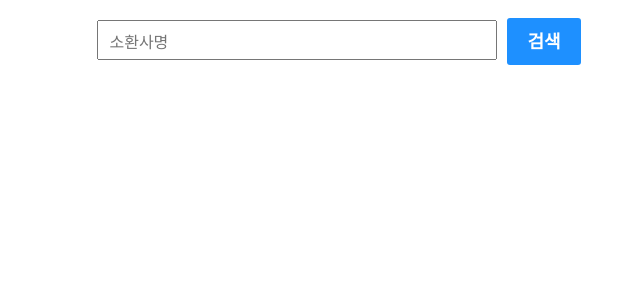
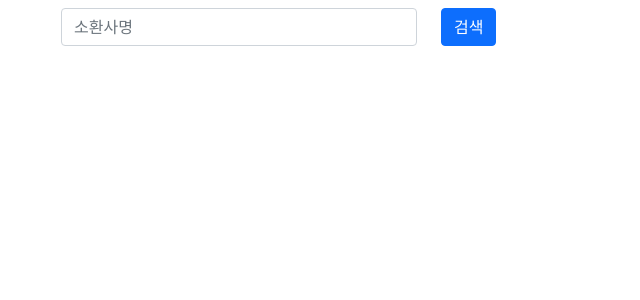
Before and after one commit to chococookie-lol/baram-frontend, a React (Create React App) app: page / in a window 1280 px wide. Shown: the top 300 px of the page, without its empty margins (306-946 px from the left). Built offline with nearby package versions, Linux system fonts and the light colour scheme.

Commit message:
Update Search.tsx

```diff
--- a/src/component/Search.tsx
+++ b/src/component/Search.tsx
@@ -1,6 +1,6 @@
 import React, { useEffect, useState } from 'react';
+import { Button, Col, Container, Stack, FormControl, FormGroup, Row } from 'react-bootstrap';
 import { Outlet, useNavigate, useParams } from 'react-router-dom';
-import '../css/Search.css';
 
 export default function Search() {
   const [summonerName, setSummonerName] = useState('');
@@ -34,10 +34,23 @@ export default function Search() {
       <div className='HeaderBox'></div>
       <div className="SearchBoxContainer">
         <form onSubmit={onSubmit}>
-          <input type='text' value={summonerName} onChange={onChange} placeholder="소환사명" />
-          <button style={{
-            opacity: isLoading ? 0.3 : 1
-          }}>검색</button>
+          <FormGroup role='form'>
+            <Stack gap={2}>
+              <div></div>
+              <Container>
+                <Row>
+                  <Col></Col>
+                  <Col xs={4}>
+                    <FormControl type='text' value={summonerName} onChange={onChange} placeholder="소환사명" />
+                  </Col>
+                  <Col xs={2}>
+                    <Button variant='primary' disabled={isLoading} type='submit'>검색</Button>
+                  </Col>
+                  <Col></Col>
+                </Row>
+              </Container>
+            </Stack>
+          </FormGroup>
         </form>
       </div>
       <Outlet />
```
